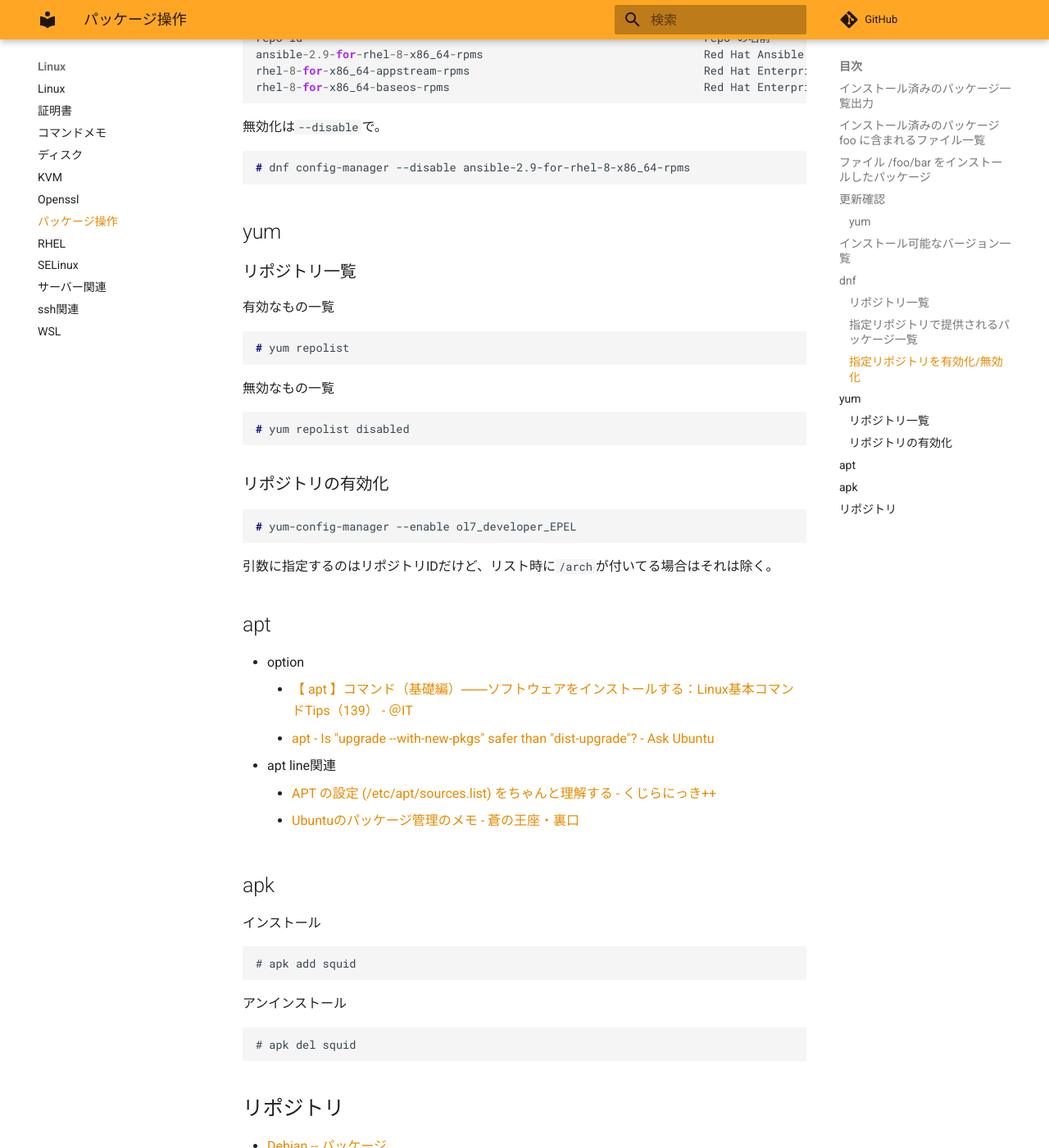
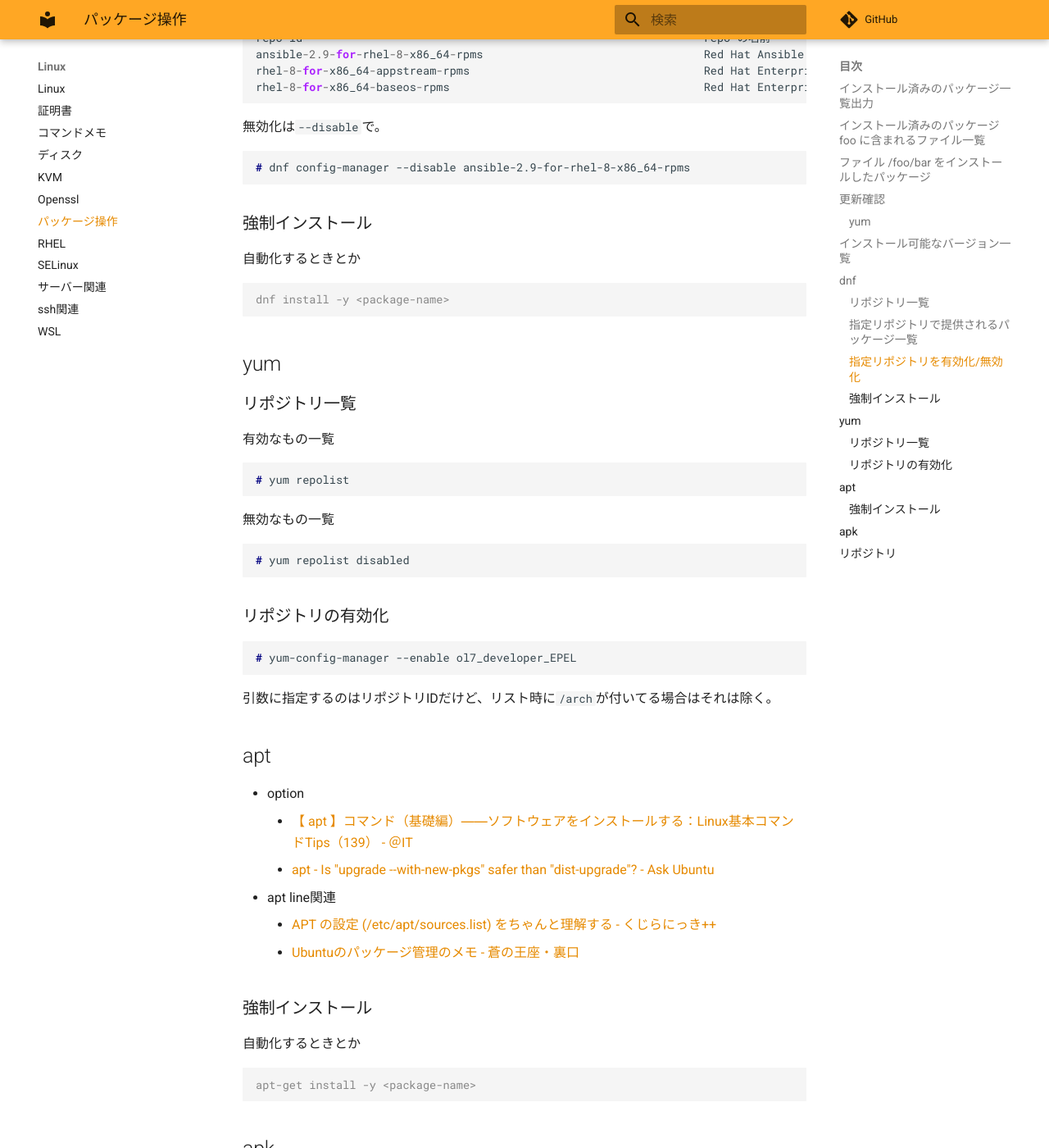
Before and after one commit to zaki-lknr/docs, an MkDocs documentation site: the page built from docs/Linux/package.md, in a window 1280 px wide and 1400 px high, scrolled down 2250 px. Shown: the whole window at 82% size. Built offline with MkDocs 1.6.1 and Material for MkDocs 9.7.7, drawn with Linux system fonts in a browser that asks for light colours; comment, search, counter and statistics services are not loaded.

Commit message:
add: linux/package: apt/dnf -yオプション

````diff
--- a/docs/Linux/package.md
+++ b/docs/Linux/package.md
@@ -111,6 +111,14 @@ rhel-8-for-x86_64-baseos-rpms                                      Red Hat Enter
 # dnf config-manager --disable ansible-2.9-for-rhel-8-x86_64-rpms
 ```
 
+### 強制インストール
+
+自動化するときとか
+
+```console
+dnf install -y <package-name>
+```
+
 ## yum
 
 ### リポジトリ一覧
@@ -144,6 +152,13 @@ rhel-8-for-x86_64-baseos-rpms                                      Red Hat Enter
     - [APT の設定 (/etc/apt/sources.list) をちゃんと理解する - くじらにっき++](https://kujira16.hateblo.jp/entry/2019/10/14/190008)
     - [Ubuntuのパッケージ管理のメモ - 蒼の王座・裏口](https://sqlazure.jp/r/ubuntu/857/)
 
+### 強制インストール
+
+自動化するときとか
+
+```console
+apt-get install -y <package-name>
+```
 
 ## apk
 
````
